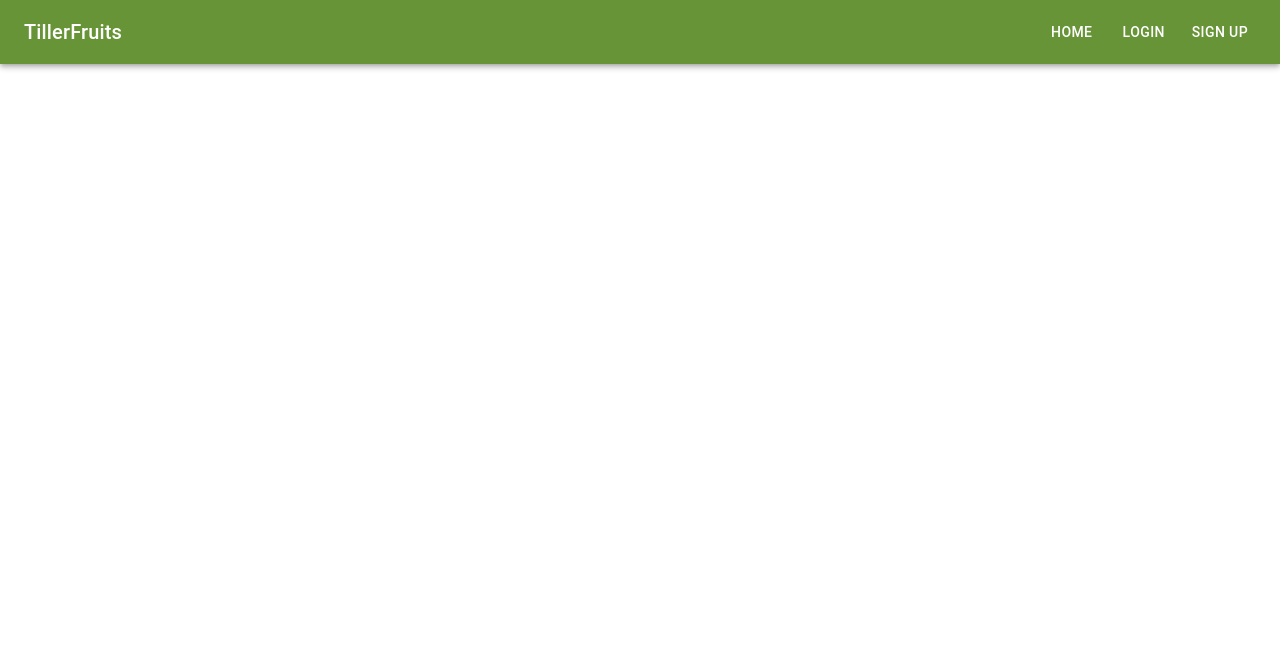
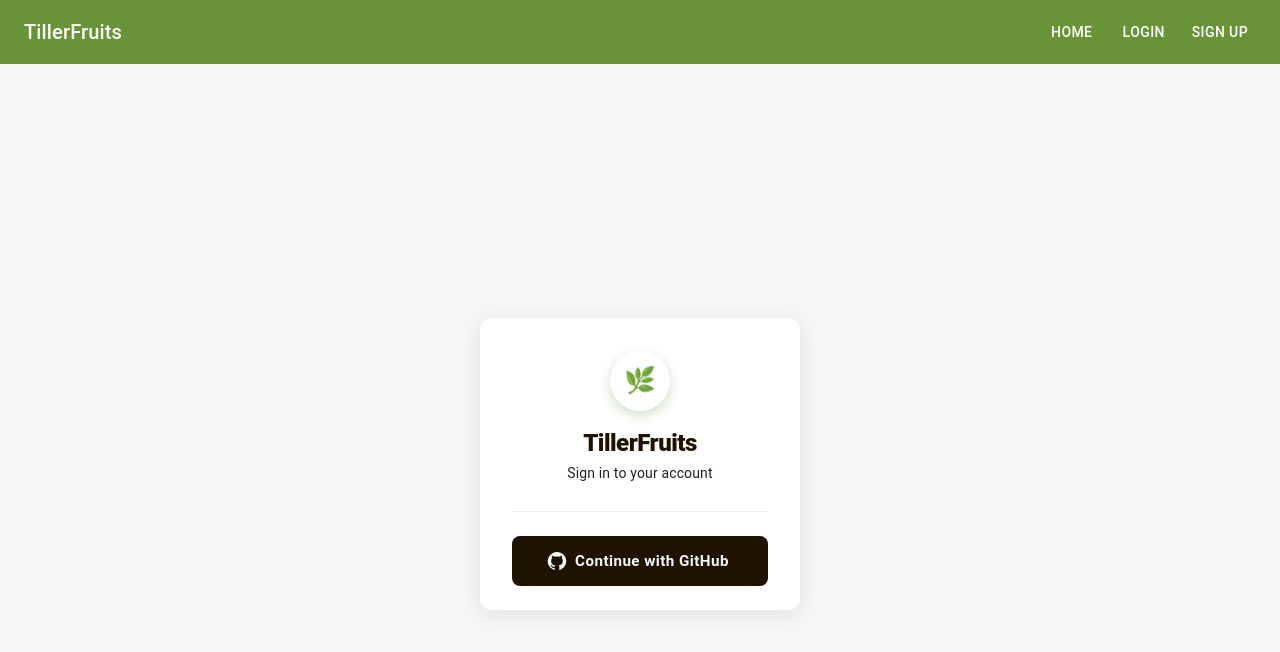
Before and after one commit to tiller-vgs/TillerFruits, a React (Vite) app in the folder frontend/: page /login in a window 1280 px wide. Shown: the top 652 px of the page. Built offline with nearby package versions, Linux system fonts and the light colour scheme.

Commit message:
feat: LoginCard

```diff
--- /dev/null
+++ b/frontend/src/components/LoginCard.tsx
@@ -0,0 +1,100 @@
+import Box from '@mui/material/Box'
+import Card from '@mui/material/Card'
+import CardContent from '@mui/material/CardContent'
+import Button from '@mui/material/Button'
+import Typography from '@mui/material/Typography'
+import GitHubIcon from '@mui/icons-material/GitHub'
+
+export default function LoginCard() {
+  return (
+    <Box
+      sx={{
+        display: 'flex',
+        justifyContent: 'center',
+        alignItems: 'center',
+        minHeight: '100vh',
+        bgcolor: 'var(--color-bright-snow)',
+        p: 2,
+      }}
+    >
+      <Card
+        sx={{
+          minWidth: 320,
+          maxWidth: 400,
+          borderRadius: 3,
+          overflow: 'hidden',
+          boxShadow: '0 4px 24px rgba(31, 19, 0, 0.10)',
+          bgcolor: '#FFFFFF',
+        }}
+      >
+        {/* Gradient accent bar */}
+        <Box
+          sx={{
+            height: 5,
+            background: 'linear-gradient(90deg, var(--color-sage-green) 0%, var(--color-bright-lemon) 100%)',
+          }}
+        />
+
+        <CardContent sx={{ p: 4, pt: 3.5 }}>
+          {/* Brand badge */}
+          <Box sx={{ display: 'flex', flexDirection: 'column', alignItems: 'center', mb: 3.5 }}>
+            <Box
+              sx={{
+                width: 60,
+                height: 60,
+                borderRadius: '50%',
+                bgcolor: 'var(--color-sage-green)',
+                display: 'flex',
+                alignItems: 'center',
+                justifyContent: 'center',
+                mb: 2,
+                boxShadow: '0 4px 12px rgba(103, 148, 54, 0.30)',
+              }}
+            >
+              <Typography sx={{ fontSize: '1.6rem', lineHeight: 1 }}>🌿</Typography>
+            </Box>
+            <Typography
+              variant="h5"
+              component="div"
+              sx={{ fontWeight: 800, color: 'var(--color-coffee-bean)', letterSpacing: '-0.5px' }}
+            >
+              TillerFruits
+            </Typography>
+            <Typography variant="body2" sx={{ color: 'var(--color-dusty-lavender)', mt: 0.5 }}>
+              Sign in to your account
+            </Typography>
+          </Box>
+
+          <Box sx={{ height: '1px', bgcolor: '#EBEBEB', mb: 3 }} />
+
+          <Button
+            variant="contained"
+            startIcon={<GitHubIcon />}
+            sx={{
+              width: '100%',
+              py: 1.5,
+              fontSize: '0.95rem',
+              fontWeight: 600,
+              textTransform: 'none',
+              borderRadius: 2,
+              bgcolor: 'var(--color-coffee-bean)',
+              color: 'var(--color-bright-snow)',
+              boxShadow: 'none',
+              '&:hover': {
+                bgcolor: 'var(--color-sage-green)',
+                boxShadow: '0 4px 16px rgba(103, 148, 54, 0.35)',
+              },
+              transition: 'background-color 0.2s ease, box-shadow 0.2s ease',
+            }}
+            onClick={() => {
+              console.log('GitHub Login Clicked')
+            }}
+          >
+            Continue with GitHub
+          </Button>
+
+        </CardContent>
+      </Card>
+    </Box>
+  )
+}
--- a/frontend/src/main.tsx
+++ b/frontend/src/main.tsx
@@ -5,6 +5,7 @@
 import Navbar from "./components/Navbar.tsx";
 import { BrowserRouter, Routes, Route } from "react-router-dom";
 import LandingPage from "./landingPage";
+import LoginCard from "./components/LoginCard";
 
 createRoot(document.getElementById("root")!).render(
   <StrictMode>
@@ -13,6 +14,7 @@
       <Routes>
         <Route path="/" element={<LandingPage />} />
         <Route path="/home" element={<HomePage />} />
+        <Route path="/login" element={<LoginCard />} />
       </Routes>
     </BrowserRouter>
   </StrictMode>,
```
